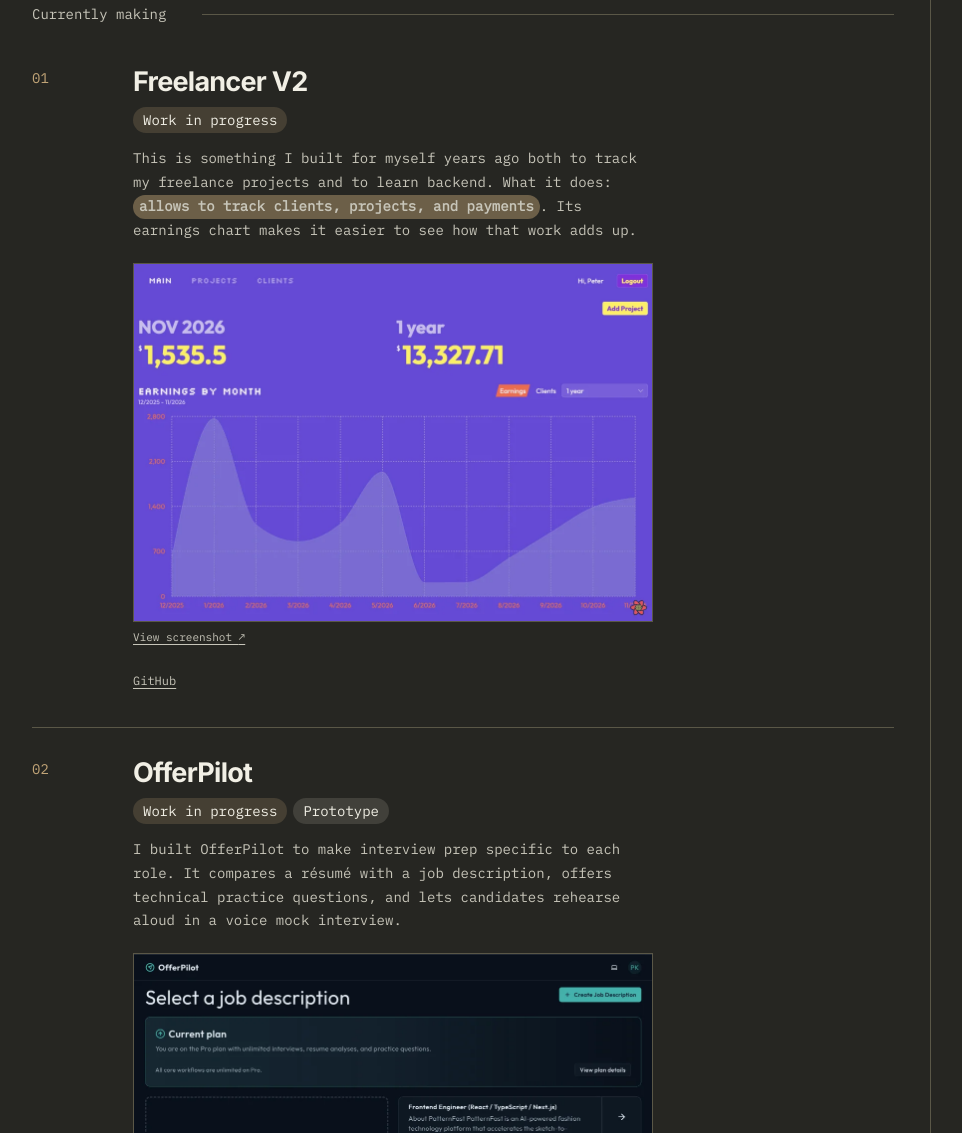
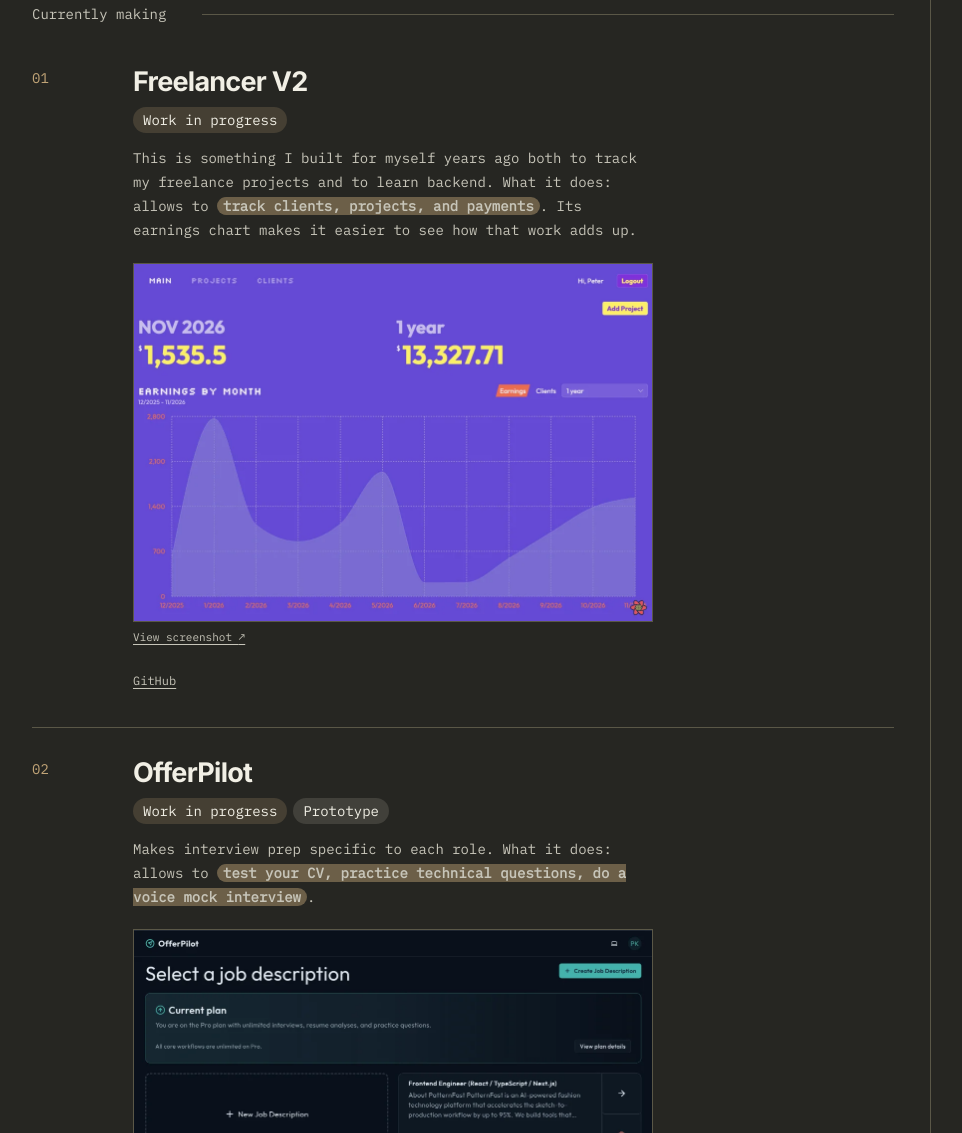
Before and after one commit to GuRuGuMaWaRu/GuRuGuMaWaRu.github.io, a plain HTML site: page index.html in a window 1280 px wide. Shown: the part 667-1800 px from the top of the page, without its empty margins (32-994 px from the left). Drawn offline with Linux system fonts and the light colour scheme.

Commit message:
feat: highlight main features of OfferPilot project

```diff
--- a/index.html
+++ b/index.html
@@ -121,8 +121,9 @@
                 <p class="project-description">
                   This is something I built for myself years ago both to track
                   my freelance projects and to learn backend. What it does:
+                  allows to
                   <span class="project-description-highlight"
-                    >allows to track clients, projects, and payments</span
+                    >track clients, projects, and payments</span
                   >. Its earnings chart makes it easier to see how that work
                   adds up.
                 </p>
@@ -162,10 +163,12 @@
                   <span class="project-tag-prototype">Prototype</span>
                 </p>
                 <p class="project-description">
-                  I built OfferPilot to make interview prep specific to each
-                  role. It compares a résumé with a job description, offers
-                  technical practice questions, and lets candidates rehearse
-                  aloud in a voice mock interview.
+                  Makes interview prep specific to each role. What it does:
+                  allows to
+                  <span class="project-description-highlight"
+                    >test your CV, practice technical questions, do a voice mock
+                    interview</span
+                  >.
                 </p>
                 <a
                   class="project-preview"
--- a/styles.css
+++ b/styles.css
@@ -456,7 +456,6 @@ header {
     text-align: start;
 
     .project-description-highlight {
-      display: inline-block;
       padding-inline: 6px;
       background-color: color-mix(in srgb, var(--gold) 45%, var(--background));
       border-radius: 999px;
```
